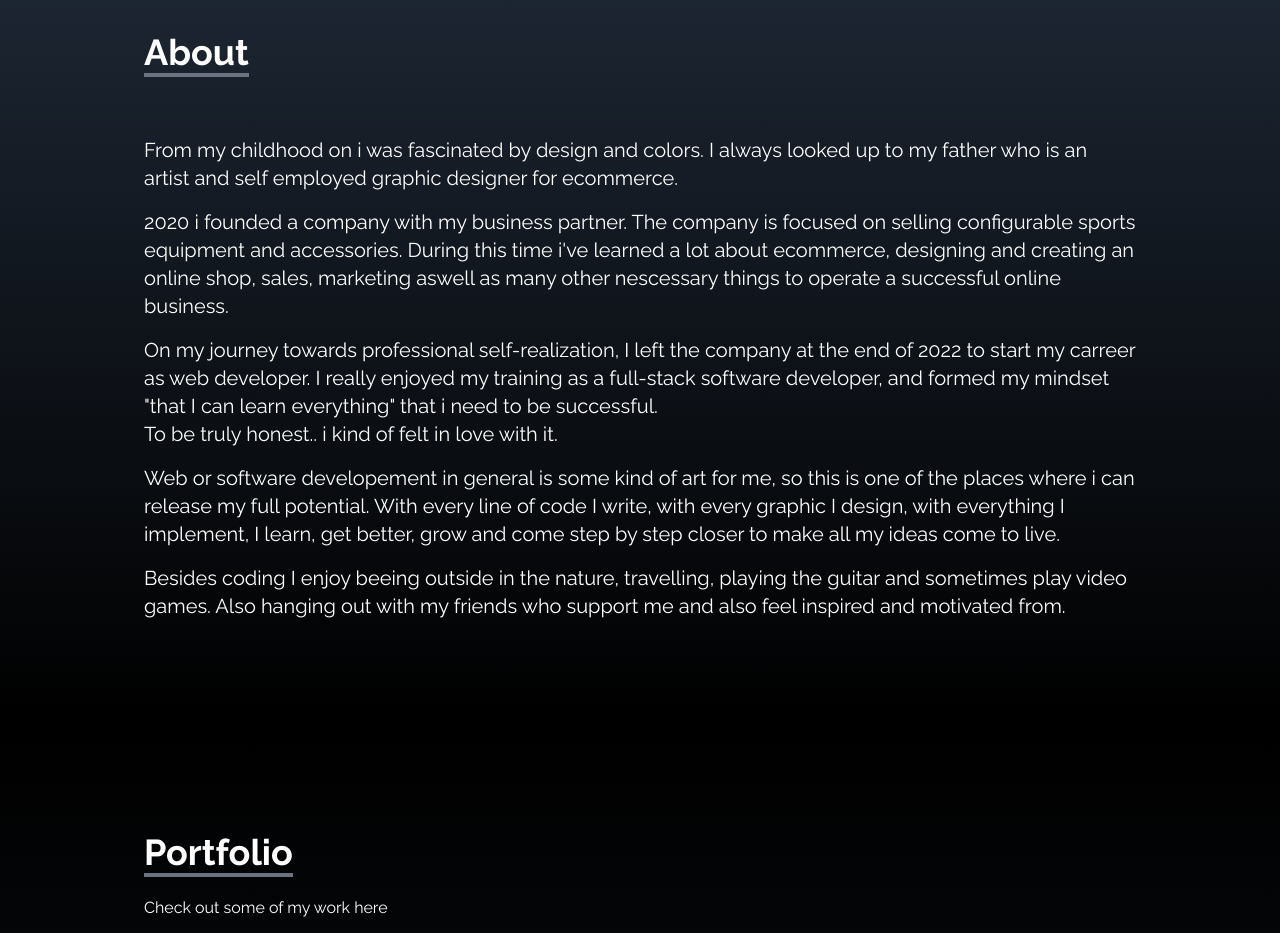
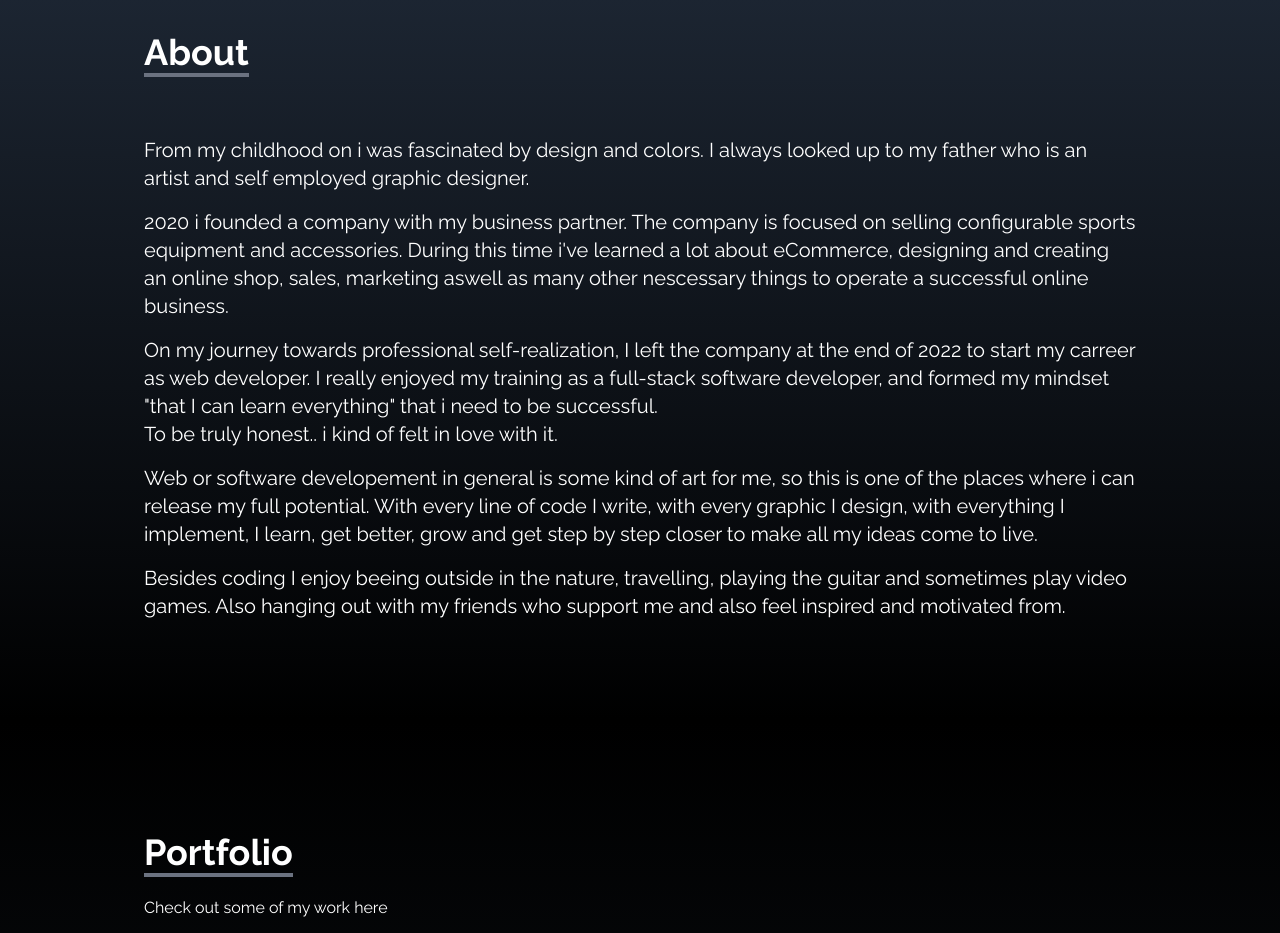
Before and after one commit to usernameB99/my-react-portfolio, a React (Create React App) app: page / in a window 1280 px wide. Shown: the part 880-1813 px from the top of the page. Built offline with nearby package versions, Linux system fonts and the light colour scheme.

Commit message:
+link / text edit

```diff
--- a/src/components/About.jsx
+++ b/src/components/About.jsx
@@ -12,10 +12,10 @@ const About = () => {
         </div>
 
         <p className="text-xl mt-8 mb-2">
-        From my childhood on i was fascinated by design and colors. I always looked up to my father who is an artist and self employed graphic designer for ecommerce.</p>
+        From my childhood on i was fascinated by design and colors. I always looked up to my father who is an artist and self employed graphic designer.</p>
 
         <p className="text-xl mt-2 mb-2">2020 i founded a company with my business partner. The company is focused on selling configurable sports equipment and accessories.
-        During this time i've learned a lot about ecommerce, designing and creating an online shop, sales, marketing aswell as many other nescessary things to
+        During this time i've learned a lot about eCommerce, designing and creating an online shop, sales, marketing aswell as many other nescessary things to
         operate a successful online business.</p>
 
         <p className="text-xl mt-2 mb-2">On my journey towards professional self-realization, I left the company at the end of 2022 to start my carreer as web developer.
@@ -23,7 +23,7 @@ const About = () => {
         To be truly honest.. i kind of felt in love with it.</p>
 
         <p className="text-xl mt-2 mb-2">Web or software developement in general is some kind of art for me, so this is one of the places where i can release my full potential.
-        With every line of code I write, with every graphic I design, with everything I implement, I learn, get better, grow and come step by step closer to make all my ideas come to live.</p>
+        With every line of code I write, with every graphic I design, with everything I implement, I learn, get better, grow and get step by step closer to make all my ideas come to live.</p>
 
         <p className="text-xl mt-2 mb-2">Besides coding I enjoy beeing outside in the nature, travelling, playing the guitar and sometimes play video games.
         Also hanging out with my friends who support me and also feel inspired and motivated from.</p>
--- a/src/components/Portfolio.jsx
+++ b/src/components/Portfolio.jsx
@@ -55,7 +55,7 @@ const Portfolio = () => {
     {
       id: 11,
       src: inputSaver,
-      demoLink: "",
+      demoLink: "https://addons.mozilla.org/de/firefox/addon/link-note-saver/",
       codeLink: "https://github.com/usernameB99/browser-extension-leads-tracker",
       hoverText: "Browser Extension | Link Saver | save current tab & notes + delete | Local Storage"
     },
```
